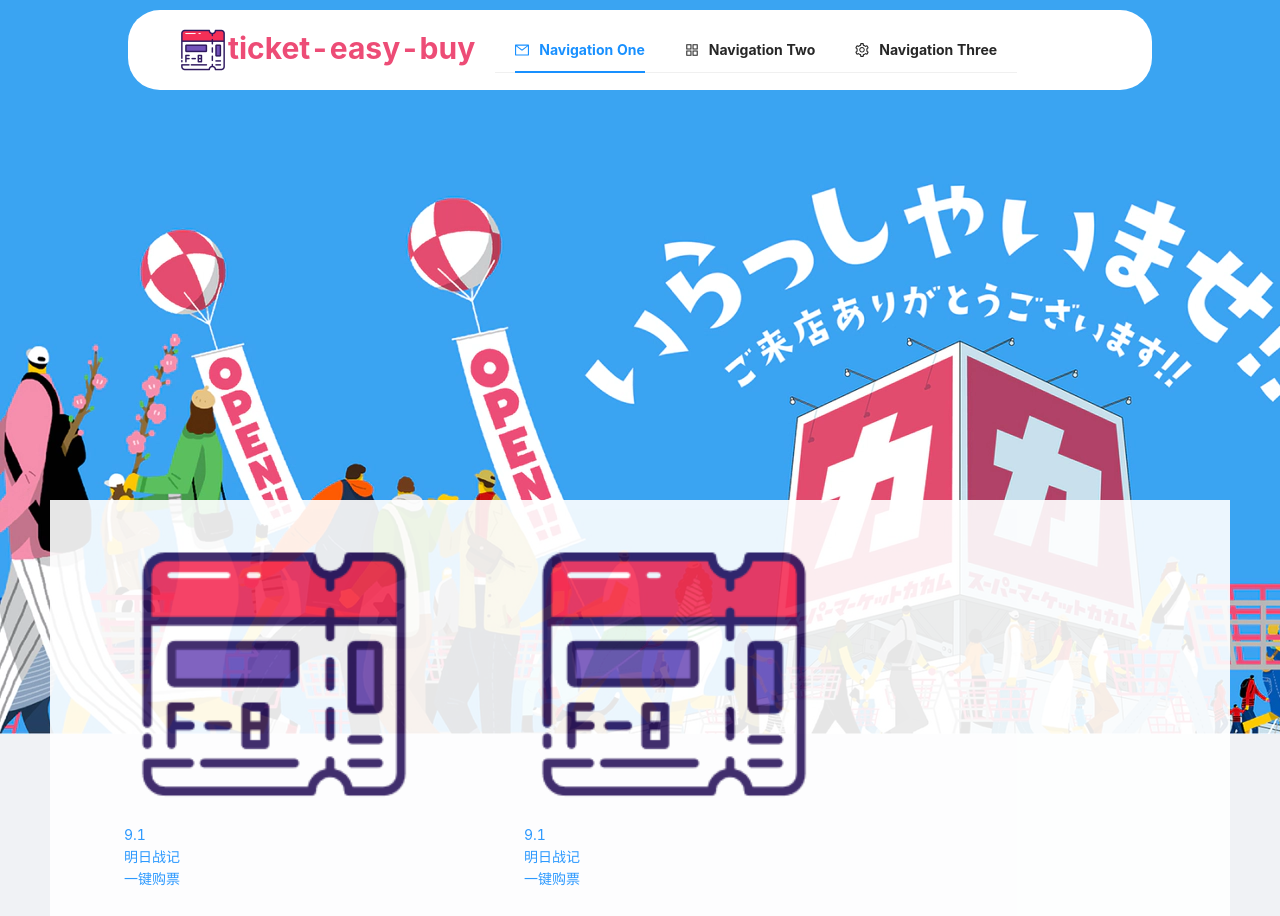
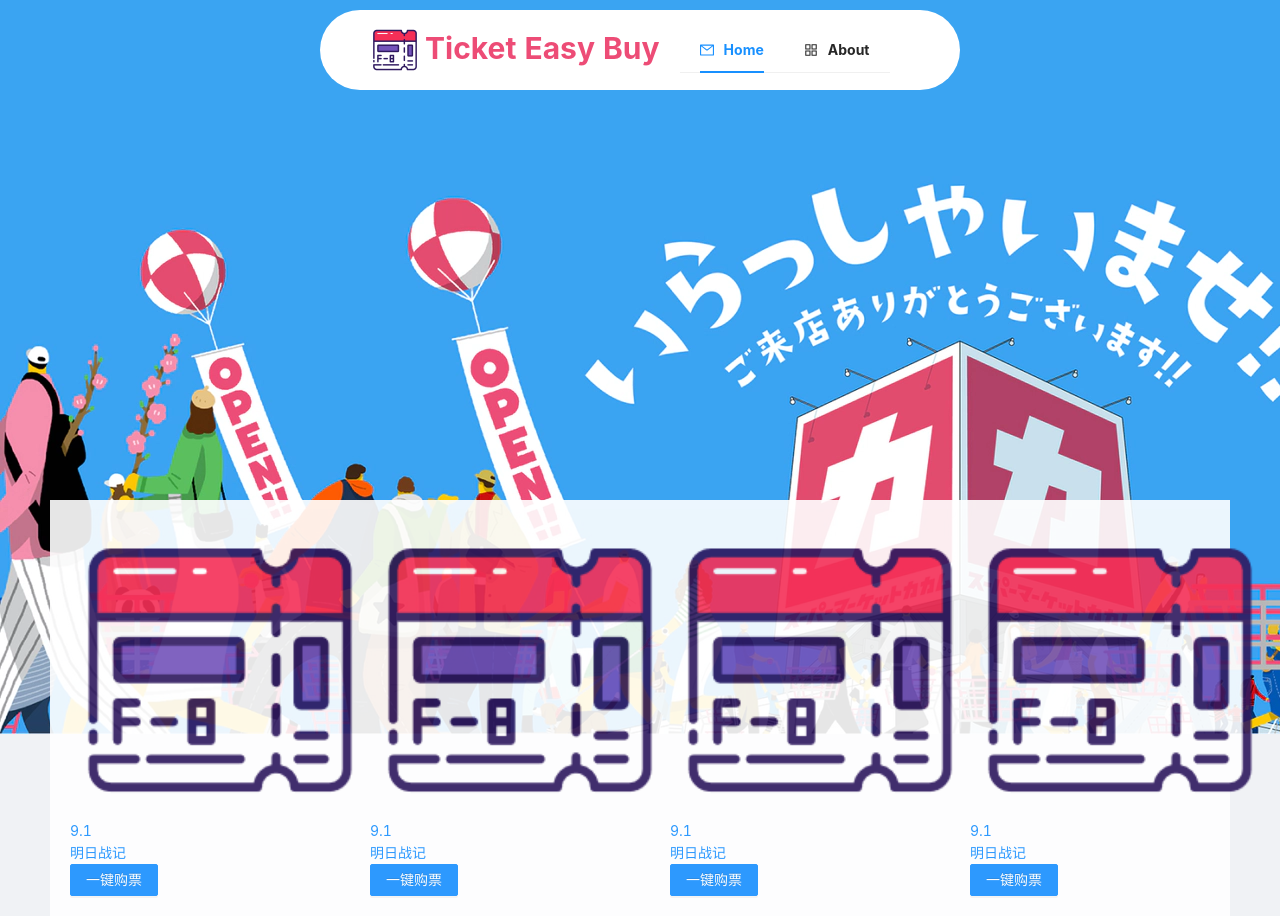
Before and after one commit to kolvzaki/TicketsEasyBuy, a React (Create React App) app: page / in a window 1280 px wide. Shown: the top 916 px of the page. Built offline with nearby package versions, Linux system fonts and the light colour scheme.

Commit message:
rafactor: modify the css

```diff
--- a/src/App.js
+++ b/src/App.js
@@ -2,14 +2,16 @@ import './App.css';
 import NotFound from "./pages/NotFound"
 import { BrowserRouter, Route, Routes } from "react-router-dom";
 import Frame from './layout/Frame';
+import Buy from './pages/Buy';
+
 
 function App() {
   return (
     <BrowserRouter>
       <Routes>
-        <Route path="/" element={<Frame />}>
-          <Route path="*" element={<NotFound />} />
-        </Route>
+        <Route path="/" element={<Frame />} />
+        <Route path="/buy" element={<Buy />} />
+        <Route path="*" element={<NotFound />} />
       </Routes>
     </BrowserRouter>
   );
--- a/src/layout/Frame.jsx
+++ b/src/layout/Frame.jsx
@@ -1,63 +1,42 @@
-import { Breadcrumb, Layout, Menu, Image } from 'antd';
+import { Layout, Menu } from 'antd';
 import React from 'react';
 import Movie from '../pages/Movie';
 import './frame.css';
-import { AppstoreOutlined, MailOutlined, SettingOutlined } from '@ant-design/icons';
+import { AppstoreOutlined, MailOutlined } from '@ant-design/icons';
 
-const { Header, Content, Footer } = Layout;
+const { Content, Footer } = Layout;
 
 function Frame() {
   const menuItems = [
     {
-      label: 'Navigation One',
-      key: 'mail',
+      label: 'Home',
+      key: 'home',
       icon: <MailOutlined />
     },
     {
-      label: 'Navigation Two',
-      key: 'app',
+      label: 'About',
+      key: 'about',
       icon: <AppstoreOutlined />
-    },
-    {
-      label: 'Navigation Three',
-      key: 'SubMenu',
-      icon: <SettingOutlined />
     }
   ];
 
   return (
     <Layout>
-      <div className='header'>
-        <div className="logo"><img className="logo-pic" src='logo.png' alt='logo' />ticket-easy-buy</div>
-        <Menu className='menu' mode="horizontal" defaultSelectedKeys={['mail']} items={menuItems} />
-      </div>
+      <header className='header'>
+        <div className='logo'><img className='logo-pic' src='logo.png' alt='logo' />Ticket Easy Buy</div>
+        <Menu mode="horizontal" defaultSelectedKeys={['home']} items={menuItems} />
+      </header>
 
-      <Content
-        className="content"
-        style={{
-          padding: '0 50px'
-        }}
-      >
-        <div
-          className="site-layout-background"
-          style={{
-            padding: 24,
-            minHeight: 380,
-            marginTop: 500
-          }}
-        >
+      <Content className='content' style={{ padding: '0 50px' }}>
+        <div className="site-layout-background" style={{ padding: 20, minHeight: 400, marginTop: 500 }}>
           <Movie />
           <Movie />
           <Movie />
           <Movie />
         </div>
+      </Content>
 
-      </Content>
-      <Footer
-        style={{
-          textAlign: 'center',
-        }}
-      >
+      <Footer style={{ textAlign: 'center', }}>
         tickets-easy-buy
       </Footer>
     </Layout>
--- a/src/layout/frame.css
+++ b/src/layout/frame.css
@@ -5,6 +5,7 @@
 
 .logo-pic {
     width: 50px;
+    margin-right: 5px;
 }
 
 .content {
@@ -15,14 +16,15 @@
 .site-layout-background {
     background: #fff;
     opacity: 0.9;
+    display: flex;
+    justify-content: space-around;
 }
 
 .header {
     position: fixed;
     z-index: 100;
+    width: 50%;
     height: 80px;
-    background-color: #fff;
-    width: 80%;
     display: flex;
     top: 10px;
     left: 0px;
@@ -30,12 +32,9 @@
     margin: auto;
     align-items: center;
     padding-left: 50px;
-    border-radius: 2rem;
+    border-radius: 3rem;
     color: #ed4c76;
+    background-color: #fff;
     font-weight: bold;
     font-size: 30px;
 }
-
-.menu{
-    justify-content: center;
-}
--- /dev/null
+++ b/src/pages/Buy.jsx
@@ -0,0 +1,10 @@
+function Buy() {
+    return (
+        <div>
+            order page
+        </div>
+    );
+
+}
+
+export default Buy;
--- a/src/pages/Movie.jsx
+++ b/src/pages/Movie.jsx
@@ -1,3 +1,6 @@
+import { Link } from "react-router-dom";
+import { Button } from 'antd';
+
 import "./movie.css";
 function Movie() {
     return (
@@ -12,7 +15,7 @@ function Movie() {
                 </div>
             </a>
             <div class="movie-detail">
-                <a href="#" class="active" target="_blank">一键购票</a>
+                <Link to="/buy"><Button type="primary">一键购票</Button></Link>
             </div>
         </div>
     )
--- a/src/pages/movie.css
+++ b/src/pages/movie.css
@@ -1,5 +1,4 @@
 .movie-item{
     display: inline-block;
-    margin-right: 50px;
-    margin-left: 50px;
+
 }
```
